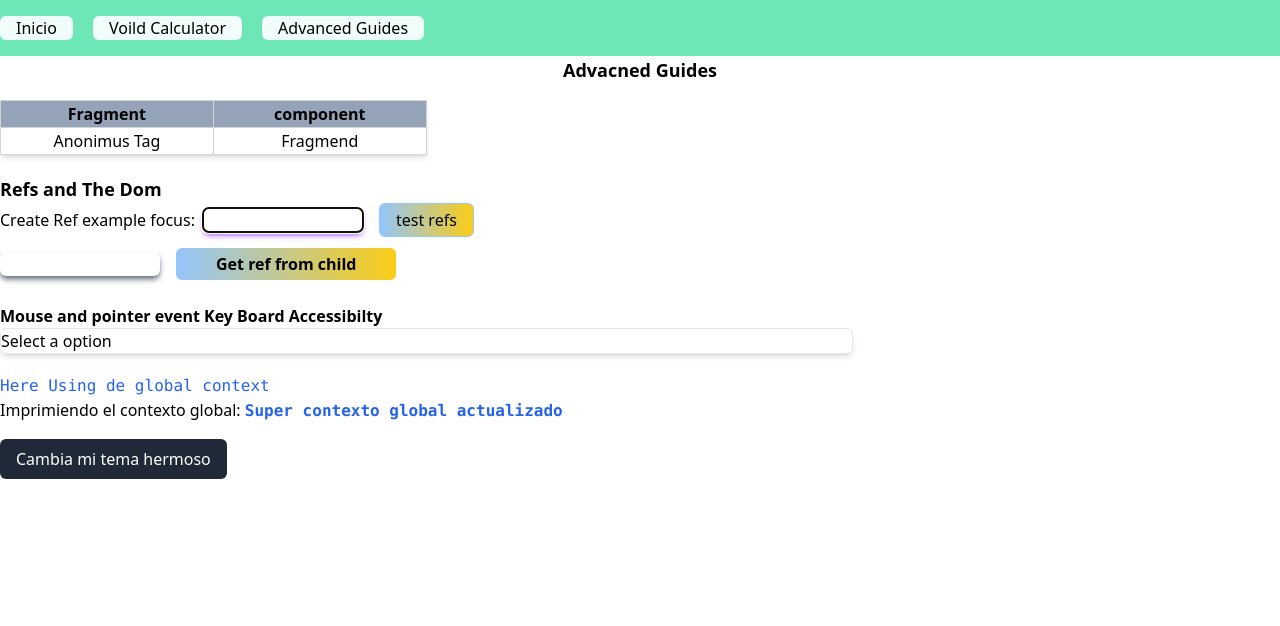
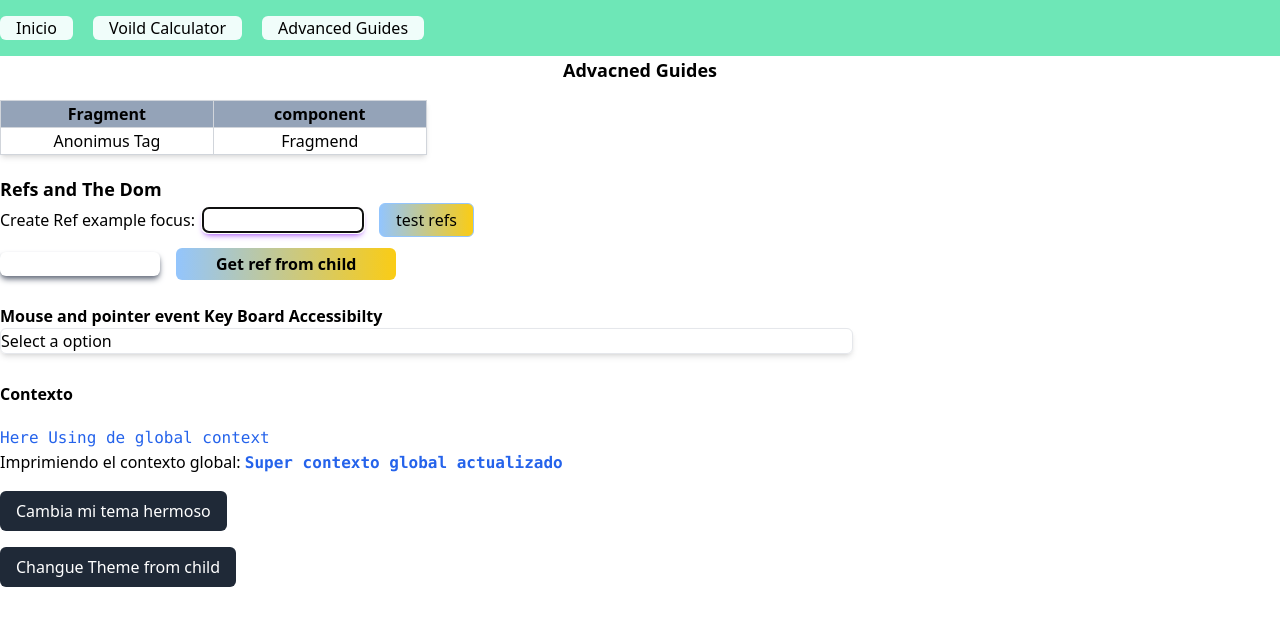
Before and after one commit to luchito93/react-docs-tutorial, a React (Create React App) app: page /advanced-guides in a window 1280 px wide. Shown: the top 626 px of the page. Built offline with nearby package versions, Linux system fonts and the light colour scheme.

Commit message:
feat: :sparkles: Using Context Consumer

```diff
--- a/src/advancedguides/codesplitin/AdvancedGuides.js
+++ b/src/advancedguides/codesplitin/AdvancedGuides.js
@@ -4,6 +4,7 @@ import RefExample from "../refsandthedom/MyComponent"
 import MouseAndPointerEvent from "../mouseandpointerevents/SelectExample"
 import ContextUsage from "../context/ContextUsage"
 import DinamicContex from "../context/dinamicContext/DinamicContex"
+import ParentContexApp from "../context/dinamicContext/UpdatingContexFromChild"
 
 export default function AdvancedGuides(props) {
     return (
@@ -14,8 +15,10 @@ export default function AdvancedGuides(props) {
                 <FragmentsTable />
                 <RefExample />
                 <MouseAndPointerEvent />
+                <h3 className="font-bold mt-7">Contexto</h3>
                 <ContextUsage />
                 <DinamicContex />
+                <ParentContexApp />
             </div>
         </>
     )
--- a/src/advancedguides/context/dinamicContext/ContextVars.js
+++ b/src/advancedguides/context/dinamicContext/ContextVars.js
@@ -11,8 +11,13 @@ const themes = {
 
 
 const ThemeContext = createContext(themes.dark)
+const ThemeContextChild = createContext({
+    theme: themes.dark,
+    changueTheme: () => {}
+})
 
 export {
     themes,
-    ThemeContext
+    ThemeContext,
+    ThemeContextChild
 }
--- /dev/null
+++ b/src/advancedguides/context/dinamicContext/UpdatingContexFromChild.js
@@ -0,0 +1,57 @@
+import { ThemeContextChild, themes } from "./ContextVars";
+import { Component } from "react";
+
+function ThemeTogleButtonChild (props) {
+    return (
+        <ThemeContextChild.Consumer>
+            {
+                (
+                    ({ theme, changueTheme }) => (
+                        <button onClick={changueTheme} className={ theme.tailwind } >{ props.innerTheme }</button>
+                    )
+                )
+            }
+        </ThemeContextChild.Consumer>
+    )
+}
+
+function ContainerMiddle(props) {
+    return (
+        <div className="mt-4">
+            <ThemeTogleButtonChild innerTheme="Changue Theme from child" />
+        </div>
+    )
+}
+
+class ParentContexApp extends Component {
+    constructor(props) {
+        super(props)
+
+        this.changueTheme = () => {
+            this.setState((currentState) => (
+                {
+                    theme: currentState.theme.tailwind === themes.dark.tailwind ?
+                            themes.light :
+                            themes.dark
+                }
+            ))
+        }
+
+        this.state = {
+            theme: themes.dark,
+            changueTheme: this.changueTheme
+        }
+    }
+
+    render () {
+        return (
+            <div>
+                <ThemeContextChild.Provider value={this.state}>
+                    <ContainerMiddle />
+                </ThemeContextChild.Provider>
+            </div>
+        )
+    }
+}
+
+export default ParentContexApp
```
